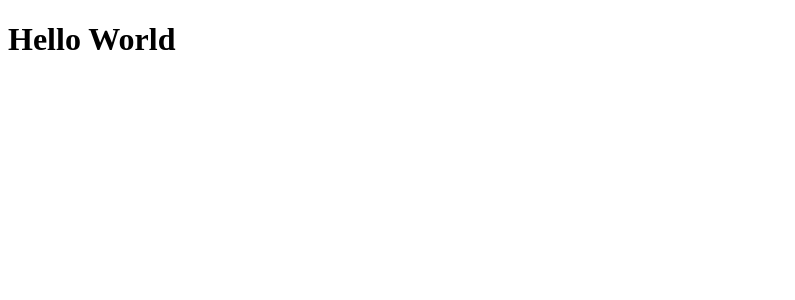
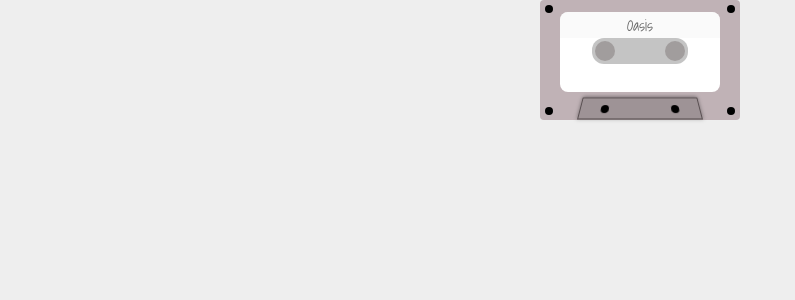
Before and after one commit to pleonardodp12/mixtape-project-frontend, a React (Create React App) app: page / in a window 1280 px wide. Shown: the top 300 px of the page, without its empty margins (0-795 px from the left). Built offline with nearby package versions, Linux system fonts and the light colour scheme.

Commit message:
global styles, e a fita boladona

```diff
--- a/package.json
+++ b/package.json
@@ -10,9 +10,11 @@
     "@types/node": "^12.0.0",
     "@types/react": "^16.9.0",
     "@types/react-dom": "^16.9.0",
+    "@types/styled-components": "^5.1.4",
     "react": "^16.13.1",
     "react-dom": "^16.13.1",
     "react-scripts": "3.4.3",
+    "styled-components": "^5.2.0",
     "typescript": "~3.7.2"
   },
   "scripts": {
--- a/public/index.html
+++ b/public/index.html
@@ -10,34 +10,15 @@
       content="Web site created using create-react-app"
     />
     <link rel="apple-touch-icon" href="%PUBLIC_URL%/logo192.png" />
-    <!--
-      manifest.json provides metadata used when your web app is installed on a
-      user's mobile device or desktop. See https://developers.google.com/web/fundamentals/web-app-manifest/
-    -->
+    <link href="https://fonts.googleapis.com/css2?family=Shadows+Into+Light&display=swap" rel="stylesheet">
+
     <link rel="manifest" href="%PUBLIC_URL%/manifest.json" />
-    <!--
-      Notice the use of %PUBLIC_URL% in the tags above.
-      It will be replaced with the URL of the `public` folder during the build.
-      Only files inside the `public` folder can be referenced from the HTML.
 
-      Unlike "/favicon.ico" or "favicon.ico", "%PUBLIC_URL%/favicon.ico" will
-      work correctly both with client-side routing and a non-root public URL.
-      Learn how to configure a non-root public URL by running `npm run build`.
-    -->
     <title>React App</title>
   </head>
   <body>
     <noscript>You need to enable JavaScript to run this app.</noscript>
     <div id="root"></div>
-    <!--
-      This HTML file is a template.
-      If you open it directly in the browser, you will see an empty page.
 
-      You can add webfonts, meta tags, or analytics to this file.
-      The build step will place the bundled scripts into the <body> tag.
-
-      To begin the development, run `npm start` or `yarn start`.
-      To create a production bundle, use `npm run build` or `yarn build`.
-    -->
   </body>
 </html>
--- a/src/App.tsx
+++ b/src/App.tsx
@@ -1,10 +1,13 @@
 import React from 'react';
+import Tape from './components/Tape/Tape';
+import GlobalStyles from './styles/global';
 
 function App() {
   return (
-    <div className="App">
-      <h1>Hello World</h1>
-    </div>
+    <>
+      <GlobalStyles />
+      <Tape />
+    </>
   );
 }
 
--- a/src/components/Tape/Tape.tsx
+++ b/src/components/Tape/Tape.tsx
@@ -1 +1,32 @@
-//exemplo de arquitetura de componente (é assim que fala?)
+import React from 'react';
+import { TapeWrapper, Pregos, TapeContent, LabelName, ContentMiddle, Track, DetailsBottom, PregosDetails } from './TapeStyles';
+
+const Tape = () => {
+  return (
+    <TapeWrapper>
+      <Pregos />
+      <Pregos />
+      <Pregos />
+      <Pregos />
+
+      <TapeContent>
+        <LabelName>
+          Oasis
+        </LabelName>
+
+        <ContentMiddle>
+          <Track />
+          <Track />
+        </ContentMiddle>
+      </TapeContent>
+
+      <DetailsBottom>
+        <PregosDetails />
+        <PregosDetails />
+      </DetailsBottom>
+
+    </TapeWrapper>
+  );
+}
+
+export default Tape;
--- a/src/components/Tape/TapeStyles.ts
+++ b/src/components/Tape/TapeStyles.ts
@@ -1 +1,117 @@
-// aqui precisaremos do styled-components instalado
+import styled from 'styled-components';
+
+export const TapeWrapper = styled.div`
+  width: 200px;
+  height: 120px;
+  background-color: #C0B2B6;
+  position: relative;
+  border-radius: 4px;
+`;
+
+export const Pregos = styled.span`
+  height: 8px;
+  width: 8px;
+  border-radius: 50%;
+  position: absolute;
+  display: flex;
+  justify-content: center;
+  background-color: #000;
+
+
+  &:nth-child(1){
+    top: 5px;
+    left: 5px;
+  }
+
+  &:nth-child(2){
+    bottom: 5px;
+    left: 5px;
+  }
+
+  &:nth-child(3){
+    bottom: 5px;
+    right: 5px;
+  }
+
+  &:nth-child(4){
+    top: 5px;
+    right: 5px;
+  }
+`;
+
+
+export const TapeContent = styled.div`
+  background-color: #fff;
+  width: 160px;
+  height: 80px;
+  border-radius: 8px;
+  display: flex;
+  flex-direction: column;
+  position: relative;
+  top: 12px;
+  left: 20px;
+`;
+
+export const LabelName = styled.div`
+  background-color: #f8f8f8;
+  width: auto;
+  display: flex;
+  justify-content: center;
+  border-radius: 8px 8px 0 0;
+  align-items: center;
+  font-family: 'Shadows Into Light', cursive;
+  padding:0 8px;
+  opacity: .6;
+`;
+
+export const ContentMiddle = styled.div`
+  background-color: #C4C4C4;
+  border-radius: 12px;
+  width: 60%;
+  height: 26px;
+  align-self: center;
+  display: flex;
+  justify-content: space-between;
+  padding: 3px;
+`;
+
+export const Track = styled.div`
+  width: 20px;
+  height: 20px;
+  background-color: #A19D9D;
+  border-radius: 50%;
+`;
+
+export const DetailsBottom = styled.div`
+  position: relative;
+  margin: 0 auto;
+  bottom: -17px;
+  width: 120px;
+  height: 22px;
+  background-color: #9E9396;
+  border: .1px solid #4E4346dd;
+  transform: perspective(4px) rotateX(1deg);
+  box-shadow: 0 -1px 4px 0 rgba(0,0,0, .4);
+`;
+
+
+export const PregosDetails = styled.span`
+
+  height: 8px;
+  width: 8px;
+  border-radius: 50%;
+  position: absolute;
+  display: inline-block;
+  background-color: #000;
+  z-index: 1;
+
+  &:nth-child(1){
+    bottom: 5px;
+    left: 20px;
+  }
+
+  &:nth-child(2){
+    bottom: 5px;
+    right: 20px;
+  }
+`;
--- /dev/null
+++ b/src/react-app-env.d.ts
@@ -0,0 +1 @@
+/// <reference types="react-scripts" />
--- /dev/null
+++ b/src/styles/global.ts
@@ -0,0 +1,22 @@
+import { createGlobalStyle } from 'styled-components';
+
+export default createGlobalStyle`
+  * {
+    margin: 0;
+    padding: 0;
+    box-sizing: border-box;
+  }
+  body {
+    background: #eee;
+    display: flex;
+    justify-content: center;
+    align-items: center;
+  }
+  button,
+  input {
+    outline: 0;
+  }
+  button {
+    cursor: pointer;
+  }
+`;
```
Also changed, not shown: 1 other file (tests, documents, lock files or other folders).
